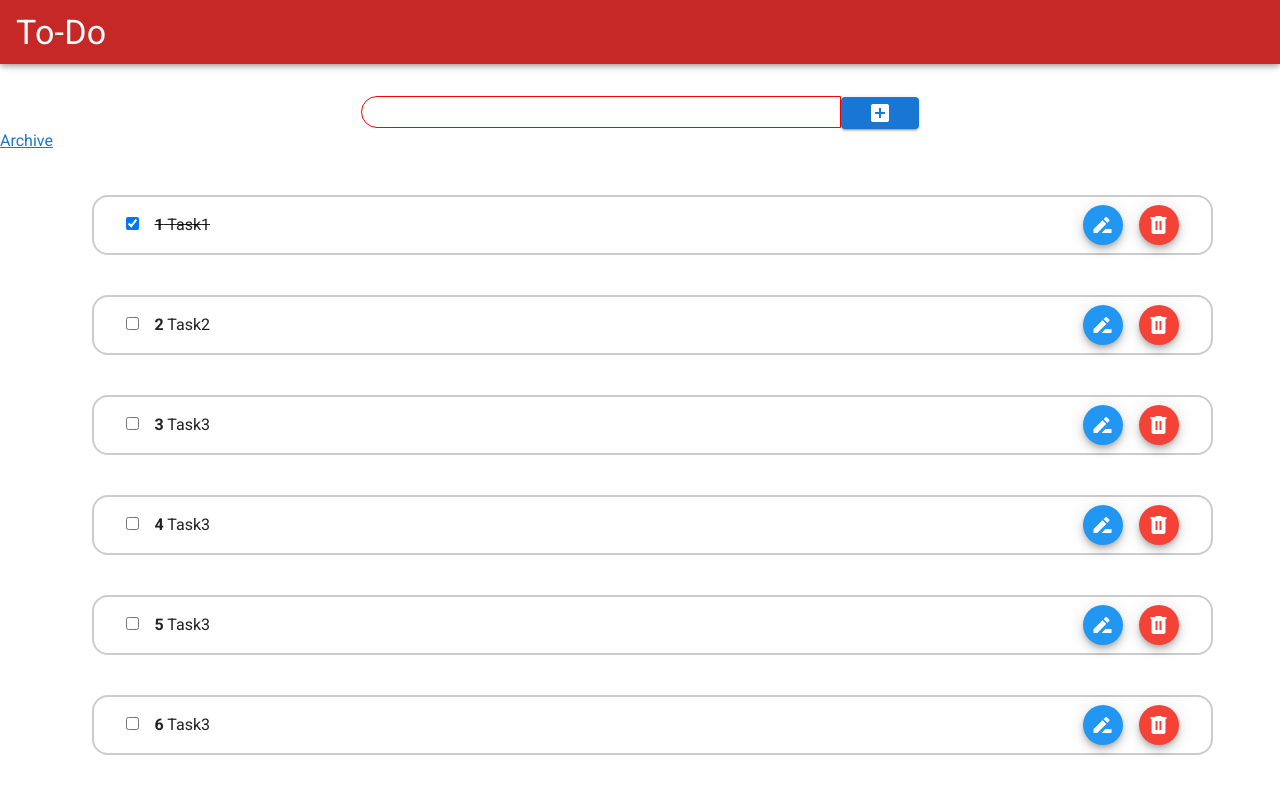
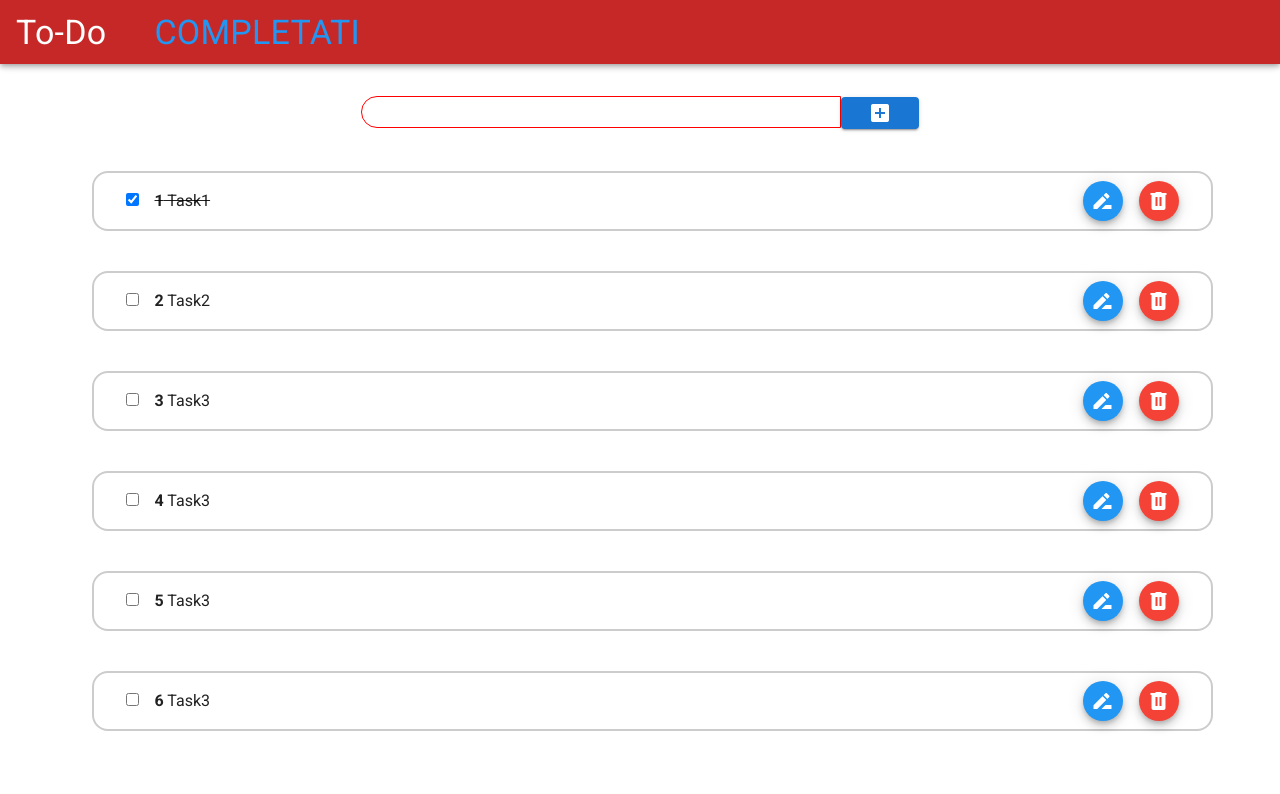
Before and after one commit to dzianis-sudkou/to-do-app, a Vue app: page /tasks in a window 1280 px wide. Shown: the top 794 px of the page. Built offline with nearby package versions, Linux system fonts and the light colour scheme.

Commit message:
Archive Done

```diff
--- a/src/App.vue
+++ b/src/App.vue
@@ -1,21 +1,24 @@
 <template>
   <v-app app>
-    <v-app-bar app color="red darken-3">
+    <v-app-bar app color="red darken-3" fixed>
       <v-app-bar-title>
-        <router-link to="/" style="text-decoration: none;" >
-        <h3 class="text-h4 white--text" >
-          To-Do
-        </h3>
+        <router-link to="/" style="text-decoration: none;">
+          <h3 class="text-h4 white--text">
+            To-Do
+          </h3>
+        </router-link>
+      </v-app-bar-title>
+      <router-link style="margin-left: 3rem; text-decoration: none;" to="/archive">
+        <h6 class="text-h4 blue--text">
+          COMPLETATI
+        </h6>
       </router-link>
-      </v-app-bar-title>
     </v-app-bar>
     <v-main>
-      <router-view/>
+      <router-view />
     </v-main>
   </v-app>
 </template>
 
 
-<style>
-
-</style>
+<style></style>
--- a/src/views/TasksView.vue
+++ b/src/views/TasksView.vue
@@ -1,9 +1,7 @@
 <template>
     <div>
         <AddTask />
-        <div id="archive">
-            <router-link to="/archive">Archive</router-link>
-        </div>
+
         <TodoList :tasks="receiveTasks" v-if="receiveTasks.length" />
         <p style="text-align: center; margin-top: 2rem; font-size: large;" v-else>You have finished all your tasks 🥳 </p>
 
@@ -34,9 +32,3 @@ export default {
     }
 }
 </script>
-
-<style>
-.archive{
-    text-align: center;
-}
-</style>
```
